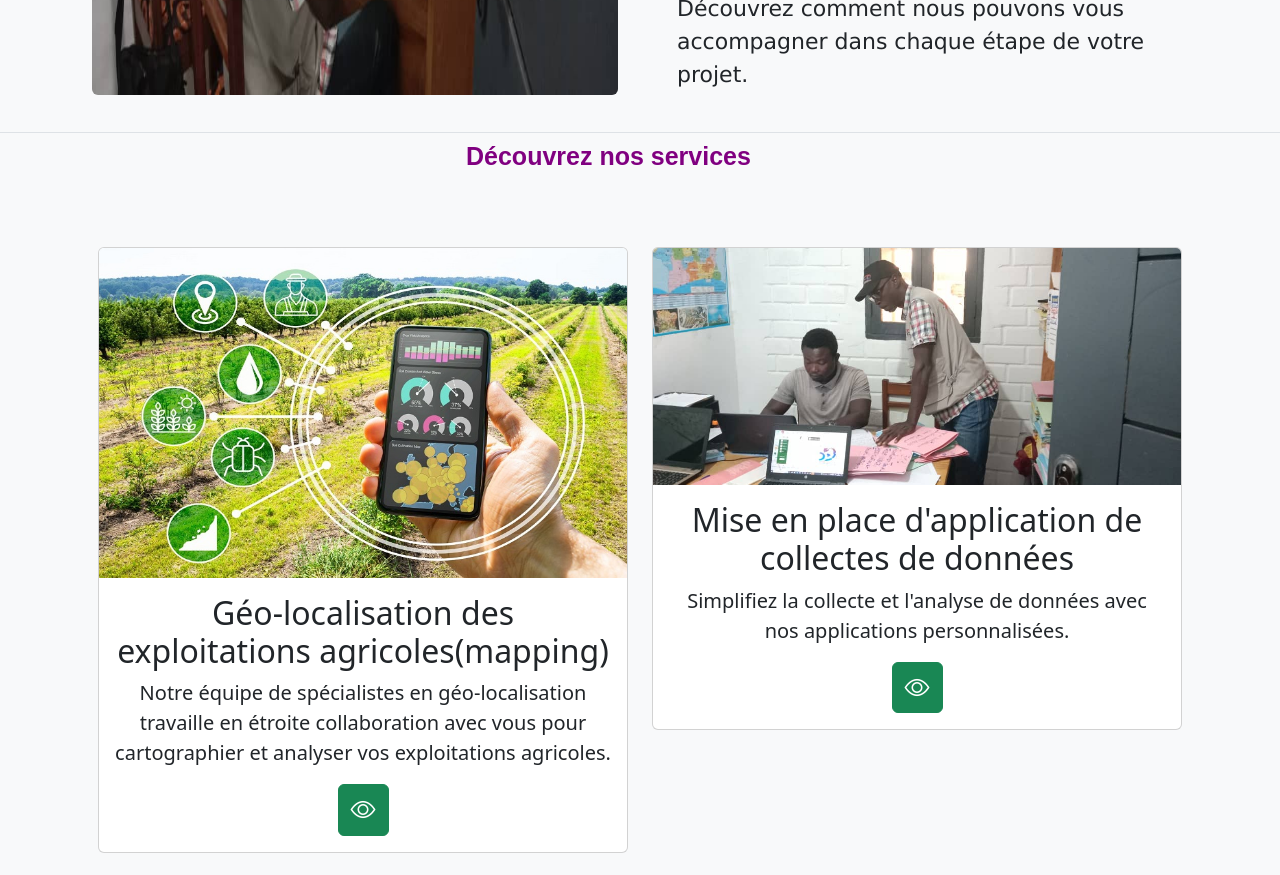
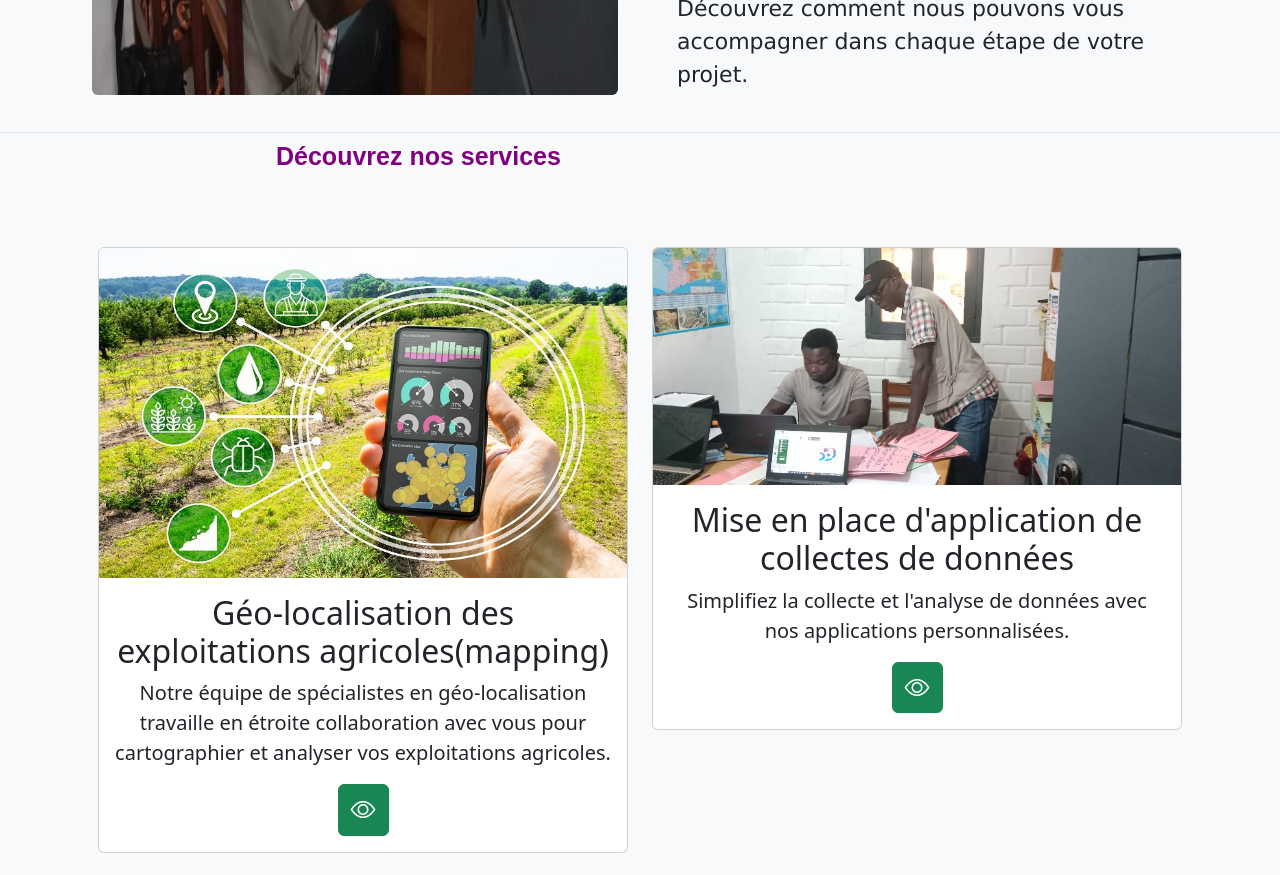
Before and after one commit to Bambaou/Fat-service, a plain HTML site: page index.html in a window 1280 px wide. Shown: the part 920-1795 px from the top of the page. Drawn offline with nearby package versions, Linux system fonts and the light colour scheme.

Commit message:
Update index.html

```diff
--- a/index.html
+++ b/index.html
@@ -140,7 +140,7 @@
 	<section class="my-1 p-1 border-top" id="content2">
 		<div class="container">
 			<div class="row">
-				<div class="col-12 offset-4 col-sm-4">
+				<div class="col-12 offset-2 col-sm-4">
 					<h2 class="fs-md-2 p-1" id="prestation" style="font-size: 25px; font-weight: bold; font-family: sans-serif; color: purple;">Découvrez nos services</h2>
 				</div>
 			</div>
```
